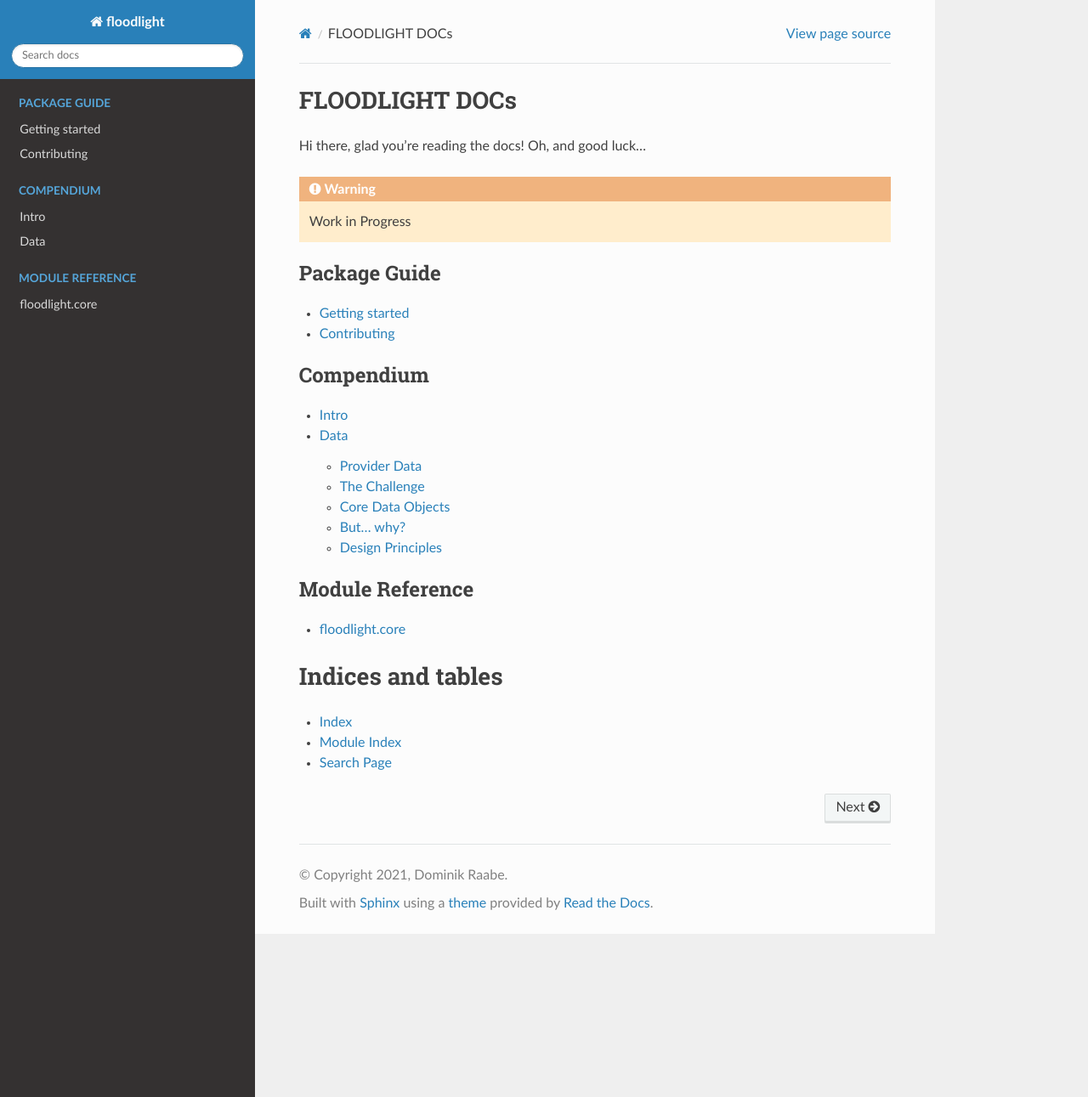
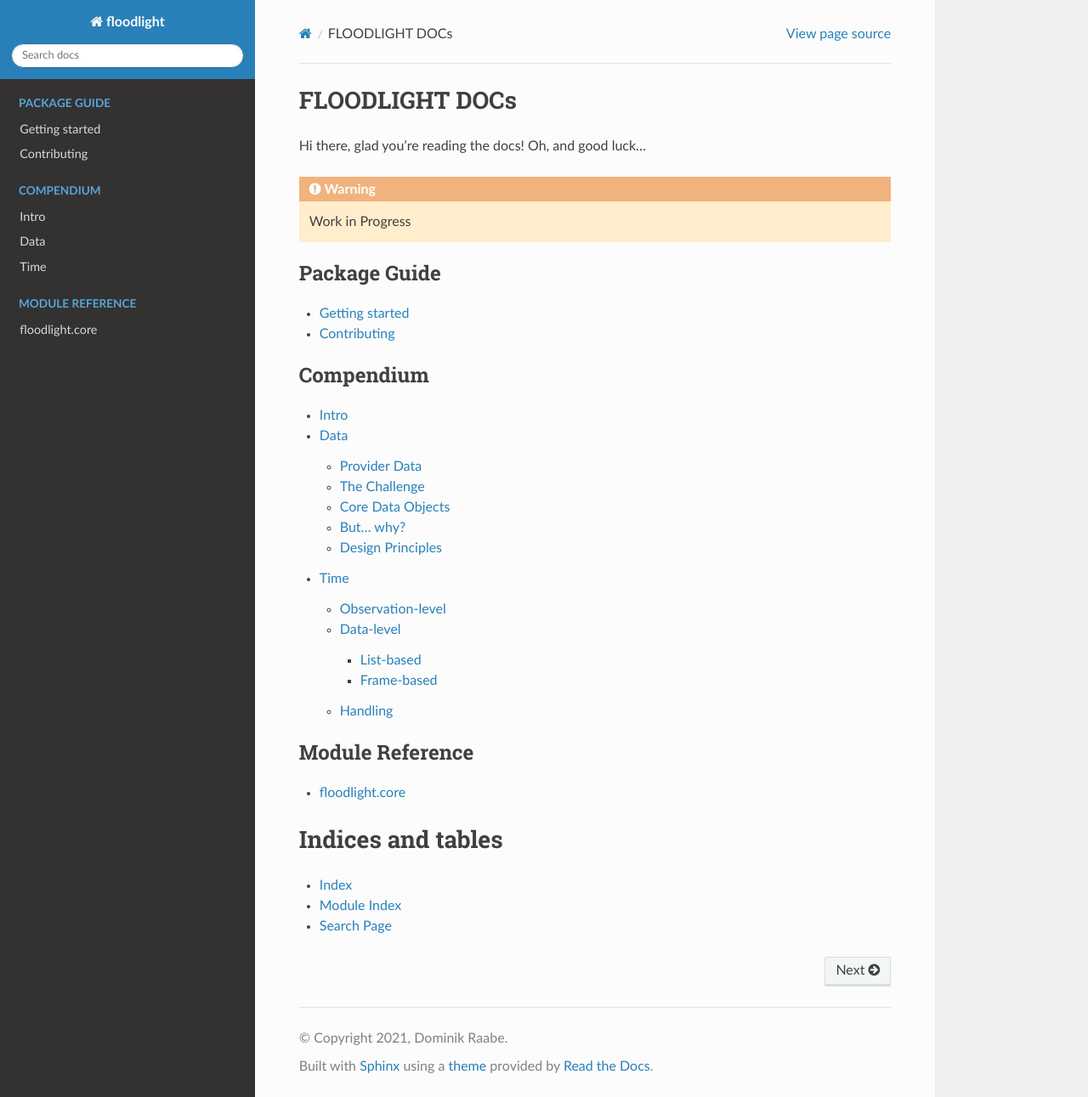
Before and after one commit to floodlight-sports/floodlight, a Sphinx documentation site: the page built from docs/source/index.rst, in a window 1280 px wide and 1291 px high. Shown: the whole window at 85% size. Built offline with Sphinx 7.4.7 and the Read the Docs theme 2.0.0, drawn with Linux system fonts in a browser that asks for light colours; pages that are not in the unit, such as notebooks, are missing from menus; some of the changed lines change nothing that is shown.

Commit message:
docs: add time chapter to compendium

```diff
--- /dev/null
+++ b/docs/source/compendium/3_time.rst
@@ -0,0 +1,71 @@
+============================
+Time - Framerates and Clocks
+============================
+
+Sports data naturally capture phenomena unfolding through time. That's not too big of a problem per se, but a few challenges arise managing the time dimension of the data. Plus, a lack of naming conventions leads to sometimes confusing references to parts of sports play: some call it half times, some periods. So we've decided to add our own naming of things. Let's go through this top-down:
+
+
+Observation-level
+=================
+
+Given all the data for a single observation (such as a match or practice session), we need to deal with the different parts of this event (such as halftimes or different exercises within the session). We call these different parts *segments*. It's a bit of an abstract name, but it's the best we came up with.
+
+A segment can be any part of an observation, but it should be a distinct part of an observation in terms of its temporal dimension. Examples are half times (e.g. in football), thirds (e.g. in hockey), quarters (e.g. in basketball), drills (e.g. in a practice session), overtime (e.g. after draws in regular time), or runs (e.g. in an experiment). That really depends on the observation.
+
+The key advantage of this separation is an sports-independent handling of the different parts of an observation. Additionally, we leverage these segments to separate the portions of data. Each data-level object is a fragment of data for exactly one segment, and treated independent of the other segments. Only at the observation level are segments tied together. Here, they are identified by the ``segments`` attribute that lists all segments and which can be used for indexing.
+
+In terms of indexing, there are a few naming conventions we use throughout the code. As an example, for matches that are organized in half times, we use ``segments = ["HT1", "HT2"]``. This list is extended with ``["HT3", "HT4"]`` if we go into overtime.
+
+
+Data-level
+==========
+
+Let's move on to the data-level handling of time. There's a major distinction to be made here between *frame-based* objects such as ``xy`` and ``code`` and *list-based* objects such as ``events``\.
+
+Frame-based objects represent consistent signals that run through an entire segment, such as player positions. Each frame refers to all data at one particular point in time. All these objects are based on *numpy*\'s ``ndarray``\s, where **the first dimenion always encodes the time dimension**\.
+
+List-based objects are collections of events that can happen at any time (and any place). They are based on *pandas*\' ``DataFrame``\s.
+
+Both categories are treated differently in the time dimension (see below), but there is one thing that unites them: **All time references are always relative to the respective segment**. With, \*cough\*\, one little exemption.
+
+
+List-based
+----------
+
+As events occur irregularly throughout a segment, each event needs to carry information as to when it took place. There are multiple ways to do it, for example by timestamps or the time on the scoreboard (e.g. '35:12'). Accordingly, you will find ``{"timestamp", "minute", "second"}`` in the list of protected columns. However, these are merely added for convenience, the single time-identifier we rely on is the ``gameclock``\, which measures the elapsed time since the segment started in seconds. Here's why:
+
+The time on the scoreboard is problematic due to stoppage time. In some sports such as football, the referee deliberatly adds a couple of minutes to the playing time. Quite commonly, this is denoted as something like '45:00+01:32', but *it does not have to be*, sometimes it's just '46:32'. That's a really unfortunate format, and we refuse to adapt the entire code to deal with this. Irrespective of first half extra time, the second half will start again at '45:00', leading to potentially ambiguous timestamps such as '46:32'.
+
+Timestamps are problematic due to their absolute nature. They're great for parsing, or link and sync data-level objects. But they're really not helpful for finding out when an event happend during the game, *unless you know the timestamp of the segment start*. That's not always the case, as some data providers do not provide timestamps. Plus, the vast majority of data manipulation algorithms rely on relative rather than absolute timings, so we wan't to avoid the hassle of computing timedeltas all over the place.
+
+.. TIP::
+    We use the built-in ``datetime`` objects to handle timestamps, but only if they are *aware*, i.e. timezone information is provided. Some providers use local time-zones when coding these, others always use UTC. So *unaware* timezones can quickly become a problem. For timezone handling, we use the *pytz* package.
+
+
+Frame-based
+-----------
+
+Frame-based objects depend on a ``framerate``\, which is an attribute in the respective classes. The framerate denotes the number of frames per second, and typically ranges from one up to a hundred for tracking data. It is obviously important to know if anyone ever wanted to do any analysis that is time-sensitive. Each frame thus has a framenumber, which can be used for indexing.
+
+The clou, however, is that we made the framenumber the *only* reference for time in frame-based objects. There are no timestamps or anything attached to single frames. Instead, the timestamp of a frame is *implicitly* encoded by its index position in the array. For example, tracking data stored in a ``xy`` object is just a big array where rows are frames, and columns are player's *x*\- and *y*\-coordinates.
+
+.. TIP::
+    You can rely on (and need to take care of) frame-based objects spanning the entire segment at a given framerate. If your segment is 10 seconds long, and you have a framerate of 25, there should be a total of 250 frames. Missing data such as skipped frames during data acquisition or player's missing half the segment due to substitutions are instead replaced by *numpy*'s ``np.nan``\s.
+
+You might argue that this is not very Pythonic, but it leads to much leaner objects and let's us use the full power of *numpy*, such as indexing or slicing! It's really easy now to manipulate our xy or code data at once, and fast when vectorizing manipulations over the whole time dimension.
+
+
+Handling
+========
+
+Of course you may use whatever time-information-identification that you would like to use! For many purposes, its easier to use the scoreboard clock (e.g. for printing out stuff) or timestamps (e.g. for linking stuff). Internally, however, we rely on the ``gameclock`` as much as possible. This is due to the robustness reasons given above. But the real deal is the case of joint manipulation of frame-based and list-based objects!
+
+Within a segment (e.g. relative to its start), list-based objects can be time-identified with the ``gameclock``, and frame-based objects with index positions (plus a framerate). To join the former with the latter, let's say 'Hi' to another clock, the ``frameclock``\. Whereas the ``gameclock`` measures elapsed times in seconds, the ``frameclock`` measures elapsed time in frames for a given framerate. So it's really just ``frameclock = int(gameclock * framerate)``\, but its the little missing link to get all objects on the same page (or clock, if you like).
+
+With a synced frameclock (i.e. by making sure all frame-based objects are scaled to the same framerate), many cross-object manipulations become clear and intuitive one-liners::
+
+    # Indexing position data to those segments where the team is in possession
+    home.xy[possession.code == "Home"]
+
+    # Finding the position data at the moment of a particular event
+    home.xy[home.events[eID == "Pass"]["frameclock"]]
--- a/docs/source/index.rst
+++ b/docs/source/index.rst
@@ -24,9 +24,10 @@ Hi there, glad you're reading the docs! Oh, and good luck...
 
     Intro <compendium/0_compendium>
     Data <compendium/1_data>
-    Time <compendium/2_time>
-    Space <compendium/3_space>
-    Identities <compendium/4_identities>
+    Design <compendium/2_design>
+    Time <compendium/3_time>
+    Space <compendium/4_space>
+    Identities <compendium/5_identities>
 
 .. toctree::
    :glob:
```
